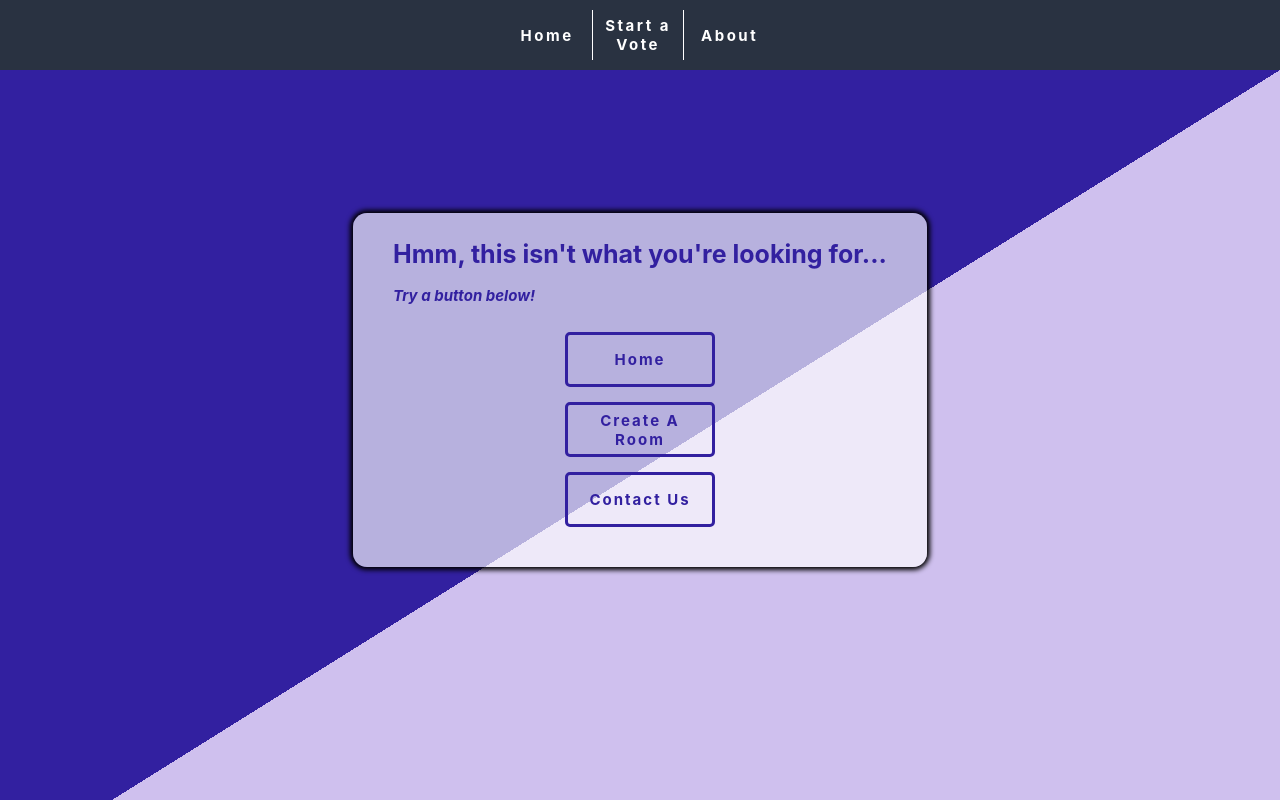
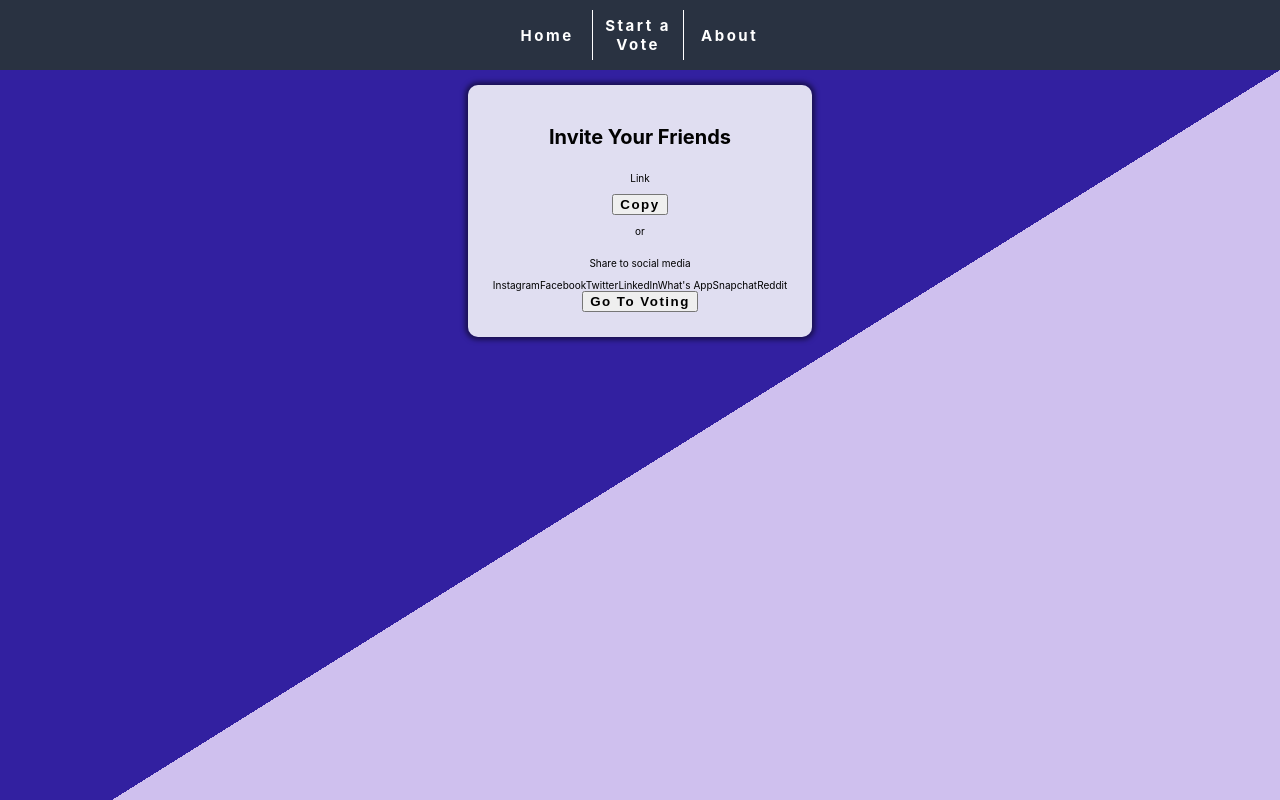
Before and after one commit to aaspinwall/collab, a Next.js app in the folder frontend/: page /room/invite-your-friends in a window 1280 px wide. Before the commit this address had no page. Shown: the top 800 px of the page. Built offline with nearby package versions, Linux system fonts and the light colour scheme.

Commit message:
test (#121)
* test

* iyf skelly

```diff
--- /dev/null
+++ b/frontend/pages/room/invite-your-friends.jsx
@@ -0,0 +1,77 @@
+import React from "react";
+import Link from "next/link";
+import styled from "styled-components";
+import Head from "next/head";
+import { COLORS } from "../../styles/colors";
+
+export default function InviteYourFriends() {
+  return (
+    <Container>
+      <Head>
+        <title>Invite Your Friends!</title>
+      </Head>
+      <FormContainer>
+        <Header>Invite Your Friends</Header>
+        <p>Link</p>
+        <button>Copy</button>
+        <p>or</p>
+        <p>Share to social media</p>
+        <SocialMediaContainer>
+          <Link href={"/"}>Instagram</Link>
+          <Link href={"/"}>Facebook</Link>
+          <Link href={"/"}>Twitter</Link>
+          <Link href={"/"}>LinkedIn</Link>
+          <Link href={"/"}>What's App</Link>
+          <Link href={"/"}>Snapchat</Link>
+          <Link href={"/"}>Reddit</Link>
+        </SocialMediaContainer>
+        <button>Go To Voting</button>
+      </FormContainer>
+    </Container>
+  );
+}
+
+const FormContainer = styled.form`
+  display: flex;
+  flex-direction: column;
+  justify-content: space-evenly;
+  align-items: center;
+  background-color: rgba(255, 255, 255, 0.85);
+  padding: 25px;
+  margin: 15px;
+  border-radius: 10px;
+  box-shadow: 0 0 5px 3px rgba(0, 0, 0, 0.5);
+`;
+const Container = styled.div`
+  height: 100vh;
+  display: flex;
+  align-items: center;
+  flex-direction: column;
+  .overflow {
+      width: 200px;
+      max-height: 100px;
+      overflow: auto;
+      list-style-type: none;
+      border: 1px solid black;
+      border-radius: 8px;
+      box-shadow: 0 0 5px 3px rgba(0, 0, 0, 0.3);
+      padding: 5px 8px;
+      text-align: center;
+    };
+  };
+  .each-option {
+      border-bottom: 1px solid black;
+      &:last-child {
+      border-bottom: none;
+    };
+  };
+  `;
+
+const Header = styled.h1`
+  color: ${COLORS.SHADES.BLACK};
+  text-align: center;
+  margin-top: 0;
+  padding-top: 15px;
+  font-size: 2rem;
+`;
+const SocialMediaContainer = styled.div``;
```
Also changed, not shown: 1 other file (tests, documents, lock files or other folders).
